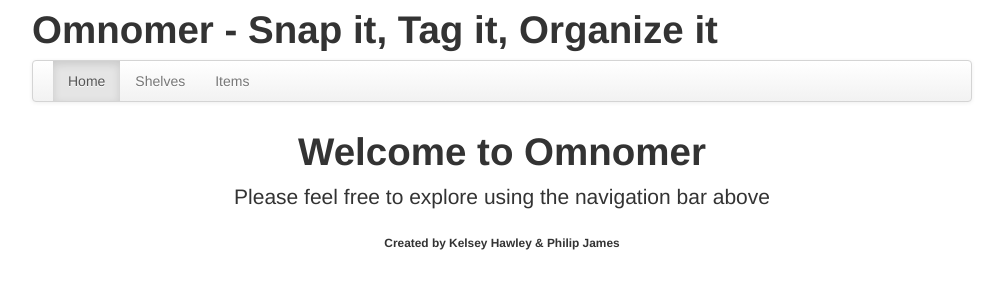
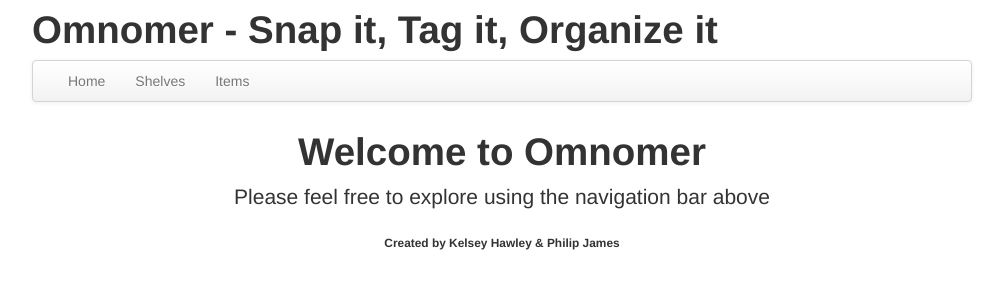
Before and after one commit to ImmaculateObsession/omnomer, a Django app: page / in a window 1280 px wide. Shown: the top 300 px of the page, without its empty margins (8-1011 px from the left). Run offline with Django 3.2, Linux system fonts and the light colour scheme; some libraries are stand-ins or nearby versions.

Commit message:
minor nav bar tweak

```diff
--- a/src/omnomer/templates/base/header.html
+++ b/src/omnomer/templates/base/header.html
@@ -3,7 +3,8 @@
     <div class="navbar">
       <div class="navbar-inner">
         <ul class="nav">
-          <li class="active"><a href="/">Home</a></li>
+          {# ~todo~ determine how to check current url to set li class as "active"#}
+          <li><a href="{% url "home" %}">Home</a></li>
           <li><a href="{% url "shelves-list" %}">Shelves</a></li>
           <li><a href="{% url "items-list" %}">Items</a></li>
         </ul>
```
